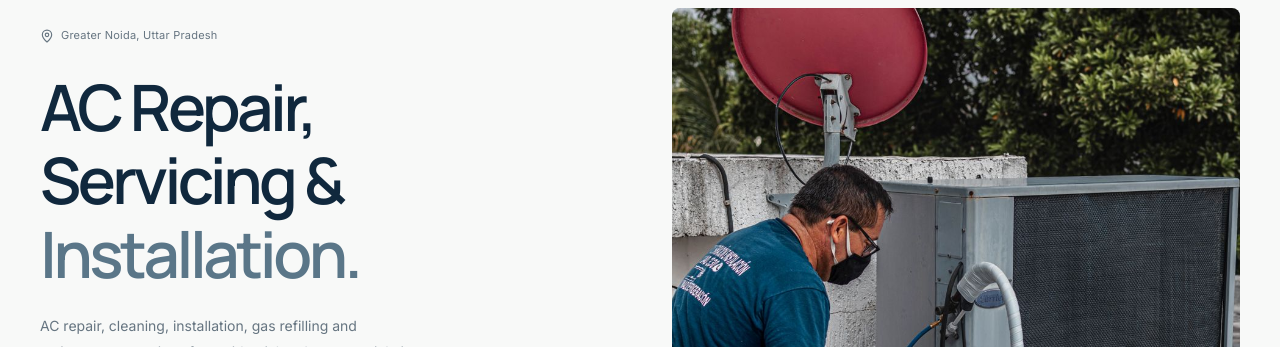
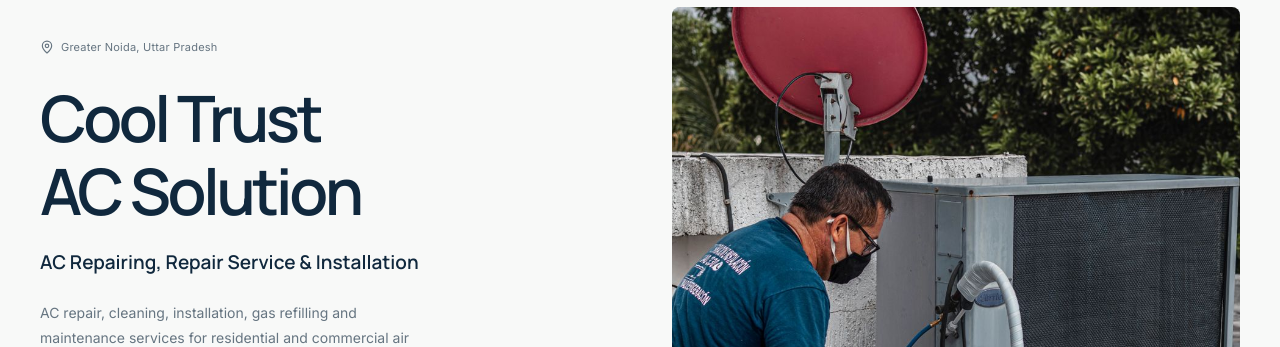
Before and after one commit to MohdSafwan-ai/cool-trust-ac-solution, a Next.js app: page / in a window 1280 px wide. Shown: the part 142-489 px from the top of the page. Built offline with nearby package versions, Linux system fonts and the light colour scheme; no server answers.

Commit message:
Update homepage headline and AC repairing service line

```diff
--- a/src/app/globals.css
+++ b/src/app/globals.css
@@ -1220,3 +1220,21 @@ footer {
     transform: scale(1.015);
   }
 }
+
+.hero h1 {
+  text-wrap: balance;
+}
+.hero-copy > .hero-service-line {
+  margin: 20px 0 0;
+  color: var(--navy);
+  font-family: var(--font-heading), Arial, sans-serif;
+  font-size: 19px;
+  font-weight: 600;
+  line-height: 1.5;
+}
+@media (max-width: 760px) {
+  .hero-copy > .hero-service-line {
+    margin-top: 18px;
+    font-size: 17px;
+  }
+}
--- a/src/app/page.tsx
+++ b/src/app/page.tsx
@@ -9,8 +9,9 @@ import {
   Steps,
 } from '@/components/Content';
 import { pageMetadata } from '@/lib/metadata';
+import { business } from '@/data/business';
 export const metadata = pageMetadata(
-  'AC Repair, Servicing & Installation in Greater Noida',
+  business.name + ' | AC Repairing in Greater Noida',
   'AC repair, cleaning, installation, gas refilling and maintenance in Greater Noida. Contact Cool Trust AC Solution for home and business service enquiries.',
   '/',
 );
@@ -23,12 +24,10 @@ export default function Home() {
             <MapPin size={14} />
             Greater Noida, Uttar Pradesh
           </span>
-          <h1>
-            AC Repair,
-            <br />
-            Servicing &<br />
-            <span>Installation.</span>
-          </h1>
+          <h1>{business.name}</h1>
+          <p className="hero-service-line">
+            AC Repairing, Repair Service &amp; Installation
+          </p>
           <p>
             AC repair, cleaning, installation, gas refilling and maintenance
             services for residential and commercial air conditioners.
```
